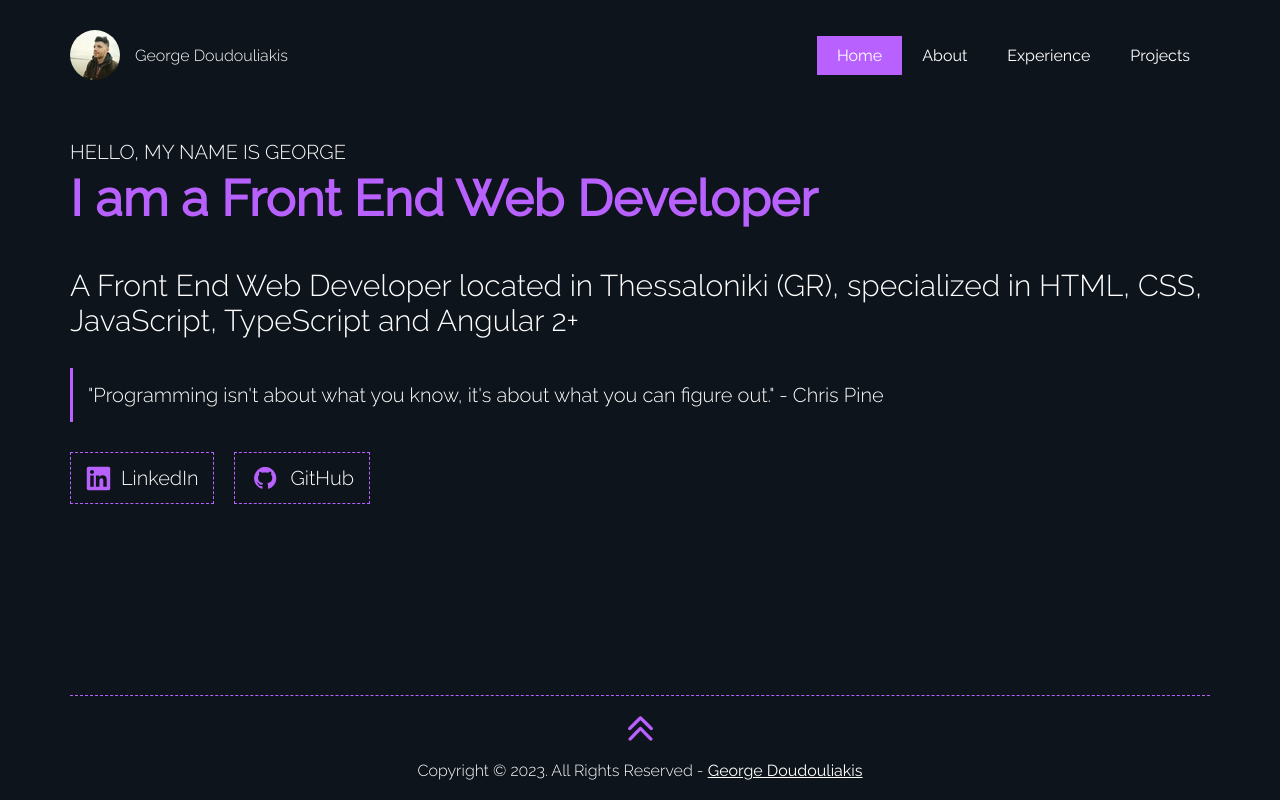
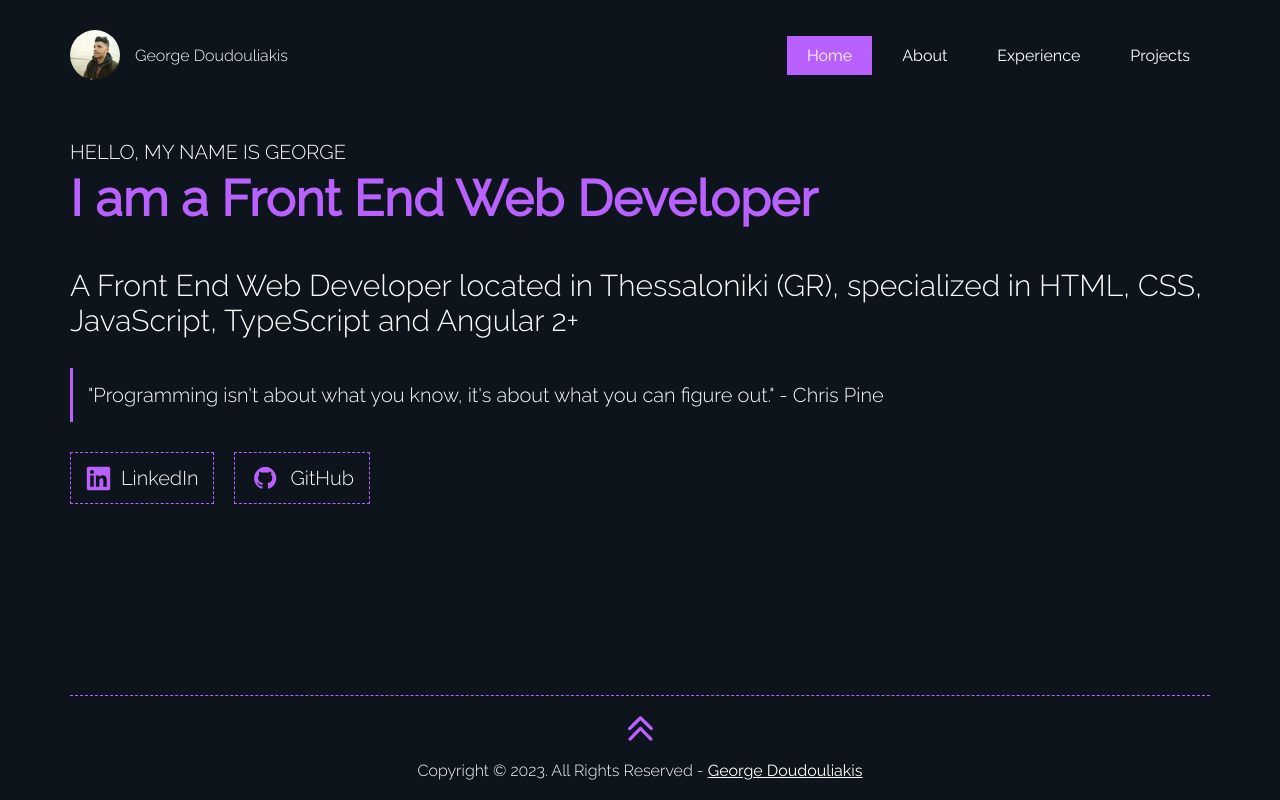
Before and after one commit to GeorgiosDoudouliakis/george-doudouliakis-portfolio, an Angular app: page / in a window 1280 px wide. Built offline with nearby package versions, Linux system fonts and the light colour scheme.

Commit message:
refactor: Add margin right on li elements except the last one after 960px

```diff
--- a/src/app/components/header/header.component.scss
+++ b/src/app/components/header/header.component.scss
@@ -61,6 +61,10 @@
             ul {
                 display: flex;
                 flex-direction: row;
+                li {
+                    &:not(:last-of-type) {
+                        margin-right: 10px;
+                    }
                     a {
                         padding: 10px 20px;
                         background: linear-gradient(to left, var(--body-color) 50%, var(--secondary-color) 50%) right;
@@ -77,3 +81,4 @@
             }
         }
     }
+}
```
Lines whose indentation alone changed are shown as unchanged.
